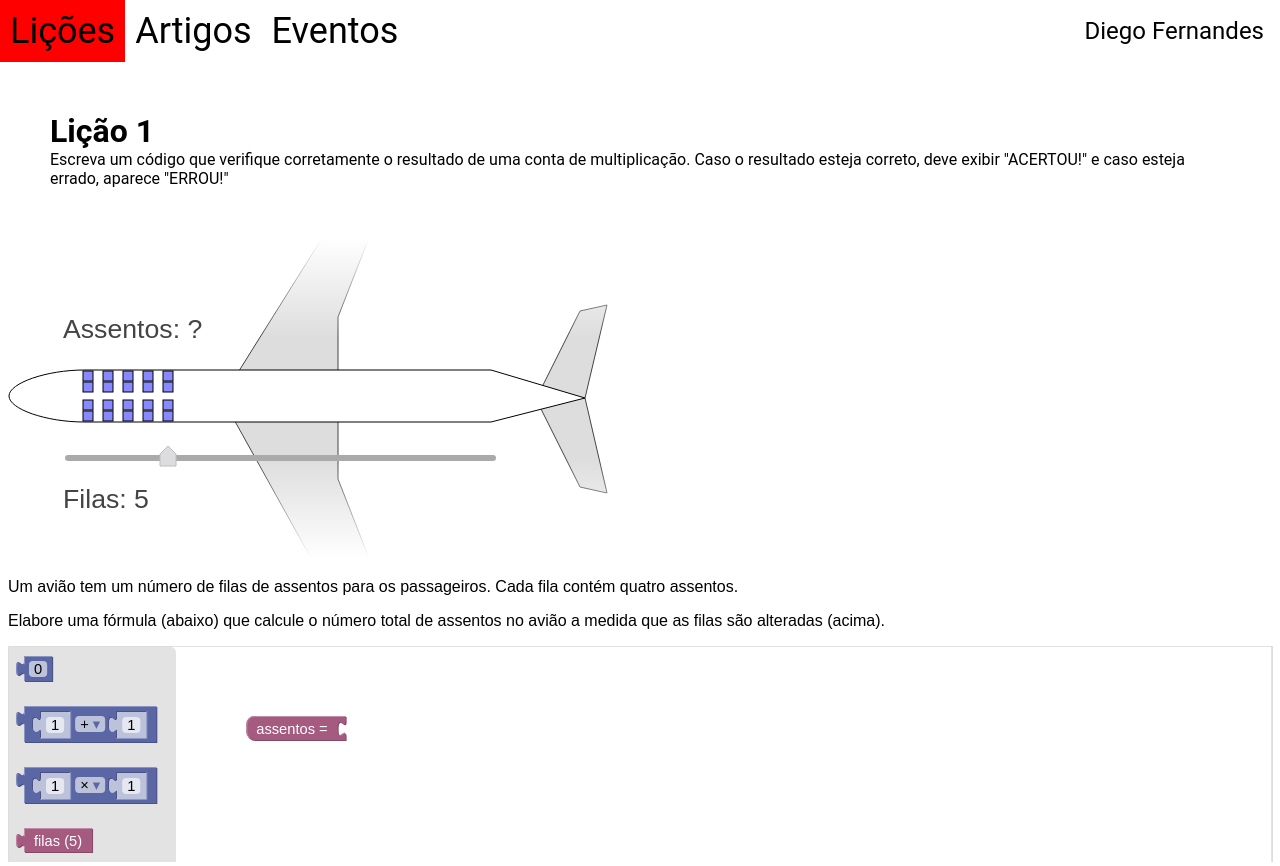
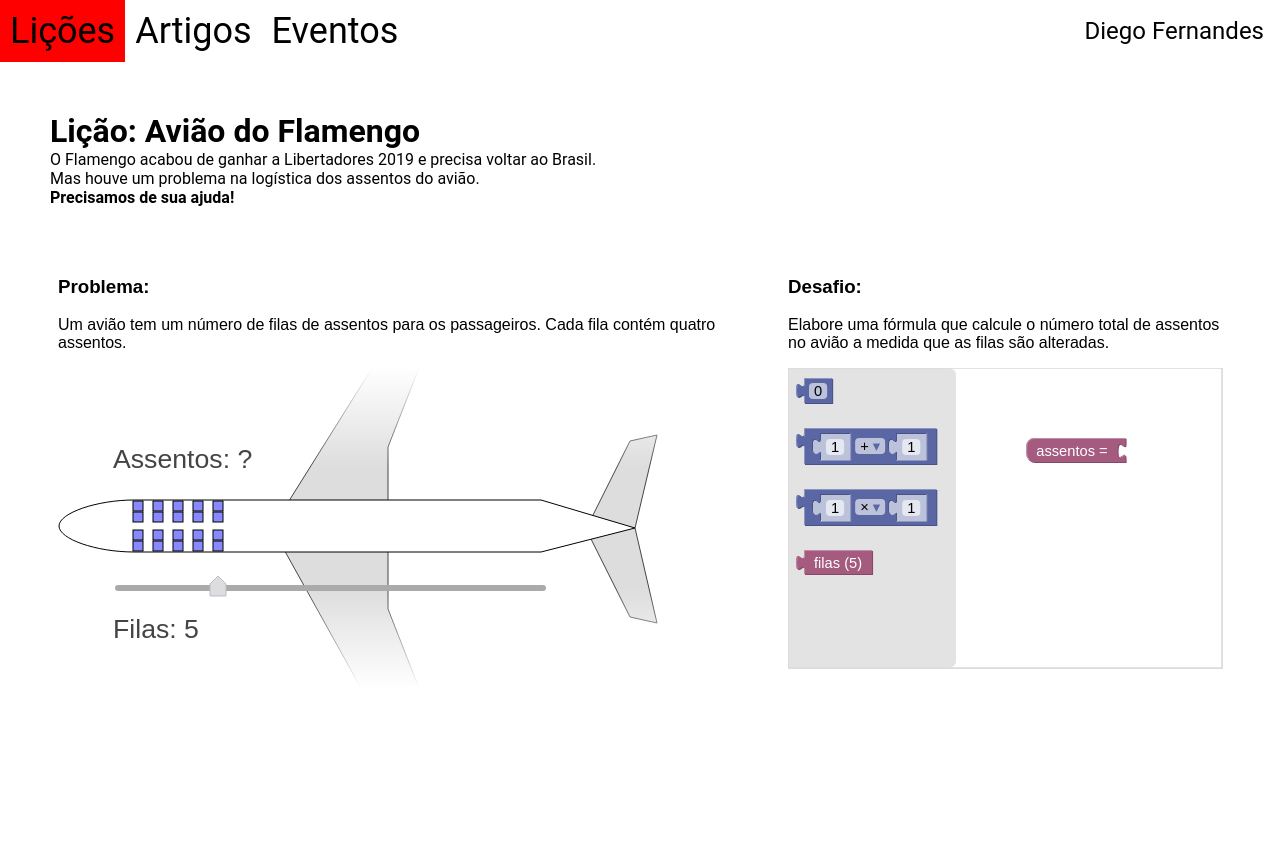
Before and after one commit to juanpetterson/hackaton-rsxp, a React (Create React App) app: page /lessons/1 in a window 1280 px wide. Built offline with nearby package versions, Linux system fonts and the light colour scheme; the HTML template or start-up script is replaced by a standard one.

Commit message:
Ajustes nas lessons

```diff
--- a/public/editor/lesson1/style.css
+++ b/public/editor/lesson1/style.css
@@ -105,3 +105,19 @@
 .sliderKnob:hover {
   fill: #eee;
 }
+
+
+.editor-wrapper{
+  display: flex;
+  flex-wrap: wrap;
+  padding: 0 50px;
+}
+
+.plane-wrapper{
+  max-width: 700px;
+  margin-right: 30px;
+}
+
+.blockly-wrapper{
+  flex: 1;
+}
--- a/src/pages/Lessons/index.js
+++ b/src/pages/Lessons/index.js
@@ -1,19 +1,31 @@
 import React, { useState, useEffect } from 'react';
 import { useParams } from 'react-router-dom';
 import './style.scss';
+import mock from './mock';
 
 export default function Lessons() {
+  const [data, setData] = useState({});
+
   let { id } = useParams();
+
+  function getLessonData() {
+    const lesson = mock.filter(item => item.id == id);
+    if (lesson.length) {
+      setData(lesson[0]);
+    }
+  }
+
+  useEffect(() => {
+    getLessonData();
+  });
 
   return (
     <div className="lesson">
       <header>
-        <h1>Lição {id}</h1>
-        <p>
-          Escreva um código que verifique corretamente o resultado de uma conta
-          de multiplicação. Caso o resultado esteja correto, deve exibir
-          "ACERTOU!" e caso esteja errado, aparece "ERROU!"
-        </p>
+        <h1>
+          Lição: {data.title}
+        </h1>
+        <p dangerouslySetInnerHTML={{ __html: data.description }}></p>
       </header>
       <section>
         <div className="editor-wrapper">
--- /dev/null
+++ b/src/pages/Lessons/mock/index.js
@@ -0,0 +1,20 @@
+export default [
+  {
+    id: 1,
+    title: 'Avião do Flamengo',
+    description:
+      'O Flamengo acabou de ganhar a Libertadores 2019 e precisa voltar ao Brasil.<br>Mas houve um problema na logística dos assentos do avião.<br><b>Precisamos de sua ajuda!</b>',
+  },
+  {
+    id: 2,
+    title: 'Avião do Flamengo - Parte II',
+    description:
+      'O Flamengo acabou de ganhar a Libertadores 2019 e precisa voltar ao Brasil.<br>Mas houve um problema na logística dos assentos do avião.<br><b>Precisamos de sua ajuda!</b>',
+  },
+  {
+    id: 3,
+    title: 'Avião do Flamengo - Parte III',
+    description:
+      'O Flamengo acabou de ganhar a Libertadores 2019 e precisa voltar ao Brasil.<br>Mas houve um problema na logística dos assentos do avião.<br><b>Precisamos de sua ajuda!</b>',
+  },
+];
```
Also changed, not shown: public/editor/lesson1/generated/pt-br.js (+30 -7 lines).
